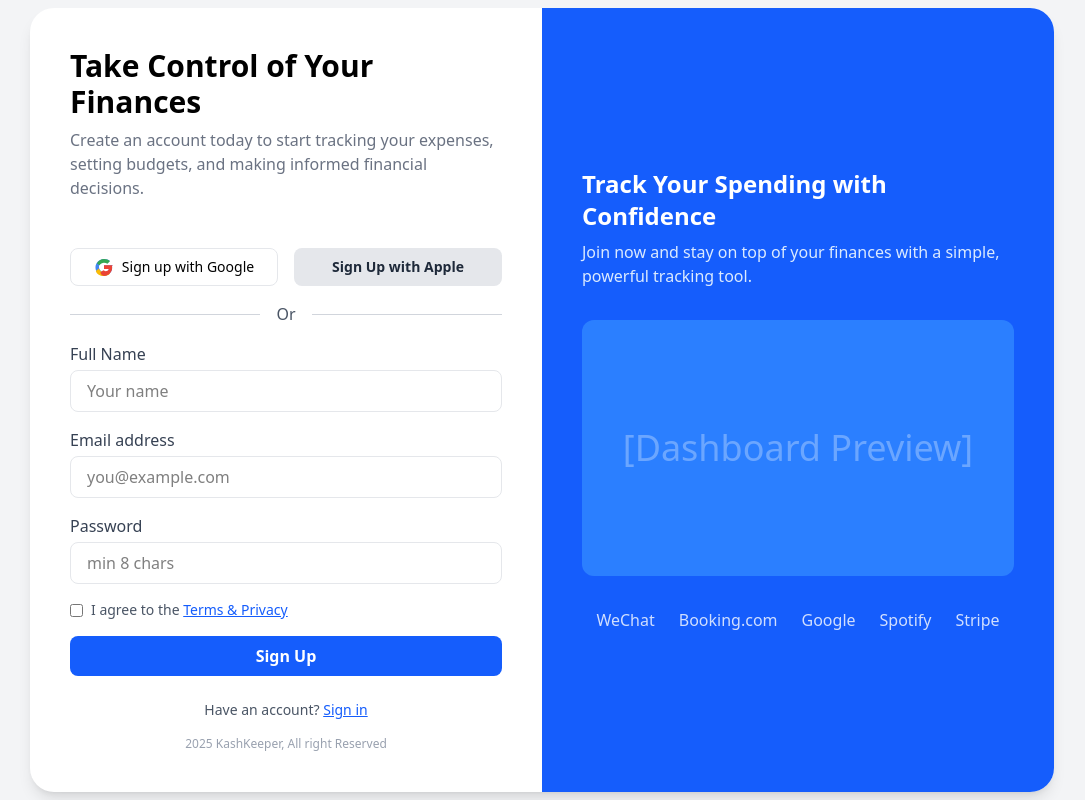
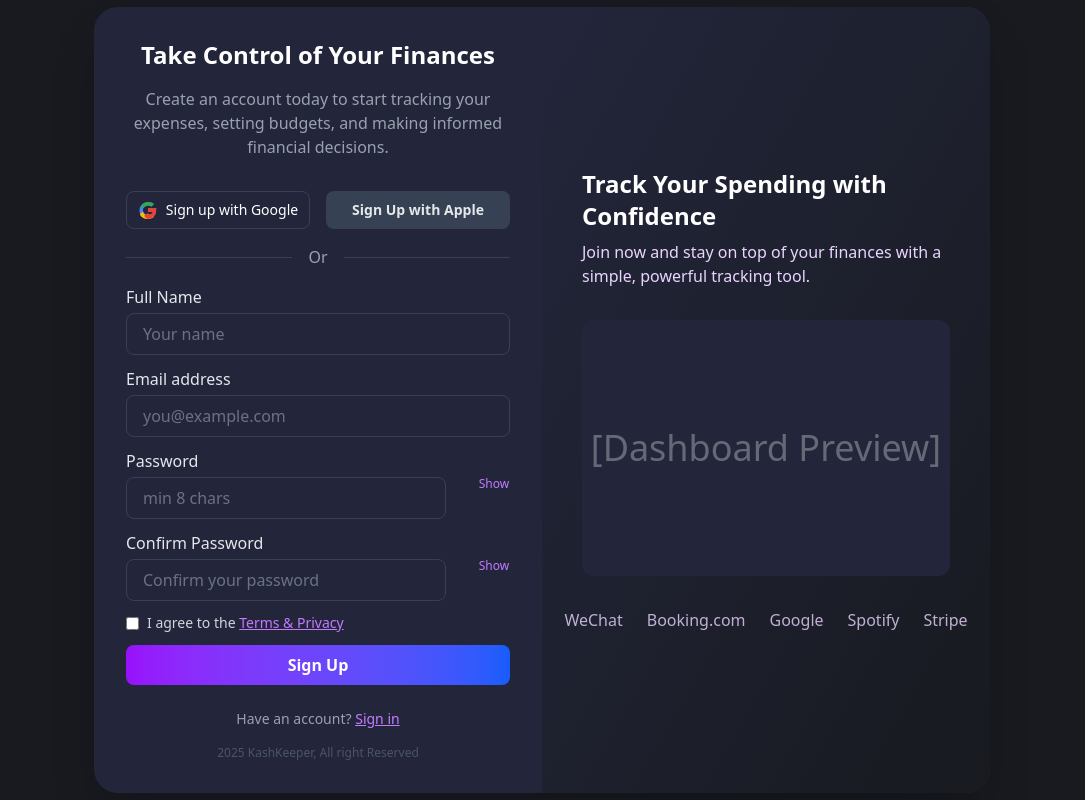
Before and after one commit to RosmeoP/expense-tracker, a React (Vite) app: page /signup in a window 1280 px wide. Shown: the whole page, without its empty margins (98-1183 px from the left). Built offline with nearby package versions, Linux system fonts and the light colour scheme.

Commit message:
feat: enhance login and sign-up pages with improved UI and validation

```diff
--- a/src/pages/login.tsx
+++ b/src/pages/login.tsx
@@ -23,67 +23,67 @@ const Login = () => {
   };
 
   return (
-    <div className="min-h-screen flex items-center justify-center bg-gray-100 px-4">
-      <div className="flex flex-col md:flex-row bg-white rounded-3xl shadow-2xl overflow-hidden max-w-5xl w-full">
+    <div className="min-h-screen flex items-center justify-center bg-[#181A20] px-4">
+      <div className="flex flex-col md:flex-row bg-[#23263b] rounded-3xl shadow-2xl overflow-hidden max-w-5xl w-full">
         {/* Left: Login Form */}
-        <div className="w-full md:w-1/2 p-12 md:p-16 flex flex-col justify-center">
+        <div className="w-full md:w-1/2 p-8 md:p-12 flex flex-col justify-center">
           {/* Logo */}
           <div className="flex justify-center mb-4">
             <img src="/logo192.png" alt="Expense Tracker Logo" className="w-16 h-16" />
           </div>
-          <h2 className="text-3xl font-bold text-gray-800 text-center mb-4">Sign In</h2>
-          <p className="text-center text-gray-500 mb-8">Welcome back! Please enter your details</p>
+          <h2 className="text-3xl font-bold text-white text-center mb-4">Sign In</h2>
+          <p className="text-center text-gray-400 mb-8">Welcome back! Please enter your details</p>
           <form onSubmit={handleSubmit} className="space-y-5">
             <div>
-              <label className="block text-base font-medium text-gray-700">Email</label>
+              <label className="block text-base font-medium text-gray-200">Email</label>
               <input
                 type="email"
                 value={email}
                 onChange={(e) => setEmail(e.target.value)}
                 required
-                className="mt-1 w-full px-4 py-3 border border-gray-300 rounded-lg shadow-sm focus:outline-none focus:ring-2 focus:ring-blue-500"
+                className="mt-1 w-full px-4 py-3 bg-[#23263b] border border-gray-700 rounded-lg shadow-sm focus:outline-none focus:ring-2 focus:ring-purple-500 text-white placeholder-gray-500"
                 placeholder="Enter your email"
               />
             </div>
             <div>
-              <label className="block text-base font-medium text-gray-700">Password</label>
+              <label className="block text-base font-medium text-gray-200">Password</label>
               <input
                 type="password"
                 value={password}
                 onChange={(e) => setPassword(e.target.value)}
                 required
-                className="mt-1 w-full px-4 py-3 border border-gray-300 rounded-lg shadow-sm focus:outline-none focus:ring-2 focus:ring-blue-500"
+                className="mt-1 w-full px-4 py-3 bg-[#23263b] border border-gray-700 rounded-lg shadow-sm focus:outline-none focus:ring-2 focus:ring-purple-500 text-white placeholder-gray-500"
                 placeholder="Enter your password"
               />
             </div>
             <div className="flex items-center justify-between">
-              <label className="flex items-center text-base text-gray-600">
+              <label className="flex items-center text-base text-gray-400">
                 <input
                   type="checkbox"
                   checked={remember}
                   onChange={() => setRemember(!remember)}
-                  className="mr-2 accent-blue-600"
+                  className="mr-2 accent-purple-500"
                 />
                 Remember for 30 days
               </label>
-              <a href="/forgot-password" className="text-base text-blue-600 hover:underline">
+              <a href="/forgot-password" className="text-base text-purple-400 hover:underline">
                 Forgot password?
               </a>
             </div>
             <button
               type="submit"
-              className="w-full bg-blue-600 text-white font-semibold py-3 rounded-lg hover:bg-blue-700 transition"
+              className="w-full bg-gradient-to-r from-purple-600 to-blue-600 text-white font-semibold py-3 rounded-lg hover:from-purple-700 hover:to-blue-700 transition"
             >
               Sign in
             </button>
             <div className="flex items-center my-3">
-              <div className="flex-grow border-t border-gray-200"></div>
+              <div className="flex-grow border-t border-gray-700"></div>
               <span className="mx-3 text-gray-400 text-sm">OR</span>
-              <div className="flex-grow border-t border-gray-200"></div>
+              <div className="flex-grow border-t border-gray-700"></div>
             </div>
             <button
               type="button"
-              className="w-full flex items-center justify-center gap-2 border border-gray-300 py-3 rounded-lg hover:bg-gray-50 transition"
+              className="w-full flex items-center justify-center gap-2 border border-gray-700 bg-[#23263b] py-3 rounded-lg hover:bg-[#282c3f] transition text-white"
             >
               <svg className="w-6 h-6" viewBox="0 0 48 48">
                 <g>
@@ -93,44 +93,44 @@ const Login = () => {
                   <path fill="#EA4335" d="M44.5 20H24v8.5h11.7c-1.2 3.2-4.1 5.5-7.7 5.5-2.2 0-4.2-.7-5.7-2l-7 5.4C15.7 41.1 19.5 45.5 24 45.5c10.5 0 19.5-8.5 19.5-19.5 0-1.3-.1-2.5-.3-3.5z"/>
                 </g>
               </svg>
-              Sign up with Google
+              Sign in with Google
             </button>
-            <p className="text-center text-base text-gray-500 mt-5">
+            <p className="text-center text-base text-gray-400 mt-5">
               Don't have an account?{' '}
-              <a href="/signup" className="text-blue-600 hover:underline">
+              <a href="/signup" className="text-purple-400 hover:underline">
                 Sign up
               </a>
             </p>
           </form>
         </div>
         {/* Right: Welcome Panel */}
-        <div className="hidden md:flex flex-col justify-center items-center w-1/2 bg-blue-600 text-white px-12 py-10">
-          <h2 className="text-4xl font-bold mb-4 text-center">Welcome back!</h2>
-          <p className="text-xl font-semibold mb-4 text-center">Please sign in to your Expense Tracker account</p>
-          <p className="text-center text-blue-100 mb-10">
+        <div className="hidden md:flex flex-col justify-center items-center w-1/2 bg-gradient-to-br from-[#23263b] to-[#181A20] text-white px-12 py-10">
+          <h2 className="text-4xl font-bold mb-4 text-center text-white">Welcome back!</h2>
+          <p className="text-xl font-semibold mb-4 text-center text-purple-200">Please sign in to your Expense Tracker account</p>
+          <p className="text-center text-purple-200 mb-10">
             Track your expenses, analyze your spending, and reach your financial goals.
           </p>
           {/* Placeholder for chart/graphic */}
           <div className="w-full flex flex-col items-center">
-            <div className="bg-white rounded-xl p-6 w-72 shadow-md mb-6">
-              <div className="text-blue-600 font-bold text-base mb-3">Monthly Report</div>
+            <div className="bg-[#23263b] rounded-xl p-6 w-72 shadow-md mb-6">
+              <div className="text-purple-400 font-bold text-base mb-3">Monthly Report</div>
               <div className="flex items-end gap-1 h-24">
-                <div className="bg-blue-200 w-4 h-8 rounded"></div>
-                <div className="bg-blue-300 w-4 h-14 rounded"></div>
-                <div className="bg-blue-400 w-4 h-12 rounded"></div>
-                <div className="bg-blue-500 w-4 h-20 rounded"></div>
-                <div className="bg-blue-400 w-4 h-12 rounded"></div>
-                <div className="bg-blue-300 w-4 h-16 rounded"></div>
-                <div className="bg-blue-200 w-4 h-8 rounded"></div>
+                <div className="bg-purple-200 w-4 h-8 rounded"></div>
+                <div className="bg-purple-300 w-4 h-14 rounded"></div>
+                <div className="bg-purple-400 w-4 h-12 rounded"></div>
+                <div className="bg-purple-500 w-4 h-20 rounded"></div>
+                <div className="bg-purple-400 w-4 h-12 rounded"></div>
+                <div className="bg-purple-300 w-4 h-16 rounded"></div>
+                <div className="bg-purple-200 w-4 h-8 rounded"></div>
               </div>
               <div className="flex justify-between text-sm text-gray-400 mt-3">
                 <span>Jan</span>
                 <span>Jul</span>
               </div>
             </div>
-            <div className="bg-white rounded-xl p-4 w-40 shadow text-center">
-              <div className="text-blue-600 font-bold text-2xl">72%</div>
-              <div className="text-sm text-gray-500">Budget Used</div>
+            <div className="bg-[#23263b] rounded-xl p-4 w-40 shadow text-center">
+              <div className="text-purple-400 font-bold text-2xl">72%</div>
+              <div className="text-sm text-gray-400">Budget Used</div>
             </div>
           </div>
         </div>
--- a/src/pages/signUp.tsx
+++ b/src/pages/signUp.tsx
@@ -6,15 +6,19 @@ const SignUp = () => {
   const [name, setName] = useState('');
   const [email, setEmail] = useState('');
   const [password, setPassword] = useState('');
+  const [confirmPassword, setConfirmPassword] = useState('');
   const [agree, setAgree] = useState(false);
-  const [error, setError] = useState<{ name?: string; email?: string; password?: string; agree?: string; general?: string }>({});
+  const [error, setError] = useState<{ name?: string; email?: string; password?: string; confirmPassword?: string; agree?: string; general?: string }>({});
   const [loading, setLoading] = useState(false);
+  const [showPassword, setShowPassword] = useState(false);
+  const [showConfirmPassword, setShowConfirmPassword] = useState(false);
   const navigate = useNavigate();
 
   const handleInputChange = (field: string, value: string | boolean) => {
     if (field === 'name') setName(value as string);
     if (field === 'email') setEmail(value as string);
     if (field === 'password') setPassword(value as string);
+    if (field === 'confirmPassword') setConfirmPassword(value as string);
     if (field === 'agree') setAgree(value as boolean);
 
     setError((prevError) => ({
@@ -31,9 +35,10 @@ const SignUp = () => {
     if (!name) formError.name = 'Full name is required.';
     if (!email) formError.email = 'Email address is required.';
     if (!password) formError.password = 'Password is required.';
+    if (password !== confirmPassword) formError.confirmPassword = 'Passwords do not match.';
     if (!agree) formError.agree = 'You must agree to the terms and privacy policy to continue.';
 
-    if (formError.name || formError.email || formError.password || formError.agree) {
+    if (formError.name || formError.email || formError.password || formError.confirmPassword || formError.agree) {
       setError(formError);
       return;
     }
@@ -51,23 +56,24 @@ const SignUp = () => {
   };
 
   return (
-    <div className="min-h-screen bg-gray-100 flex items-center justify-center">
-      <div className="bg-white rounded-3xl shadow-lg flex w-full max-w-5xl overflow-hidden">
-        <div className="w-full md:w-1/2 p-10 flex flex-col justify-center">
-          <h2 className="text-3xl font-bold mb-2">Take Control of Your Finances</h2>
-          <p className="text-gray-500 mb-6">Create an account today to start tracking your expenses, setting budgets, and making informed financial decisions.</p>
+    <div className="min-h-screen flex items-center justify-center bg-[#181A20]">
+      <div className="bg-[#23263b] rounded-3xl shadow-2xl flex w-full max-w-4xl overflow-hidden">
+        {/* Left Form Section */}
+        <div className="w-full md:w-1/2 p-8 flex flex-col justify-center">
+          <h2 className="text-2xl font-bold mb-4 text-center text-white">Take Control of Your Finances</h2>
+          <p className="text-gray-400 mb-4 text-center">Create an account today to start tracking your expenses, setting budgets, and making informed financial decisions.</p>
 
           {error.general && (
-            <div className="bg-red-100 text-red-700 p-3 rounded-md mb-4">
+            <div className="bg-red-900 text-red-300 p-3 rounded-md mb-4">
               {error.general}
             </div>
           )}
 
-         <div className="mt-6 text-center">
+          <div className="mt-4 text-center">
             <div className="flex justify-center gap-4 mb-4">
               <button
                 type="button"
-                className="w-1/2 flex items-center justify-center gap-2 border border-gray-200 py-2 rounded-lg hover:bg-gray-50 transition text-sm"
+                className="w-1/2 flex items-center justify-center gap-2 border border-gray-700 bg-[#23263b] py-2 rounded-lg hover:bg-[#282c3f] transition text-sm text-white"
               >
                 <svg className="w-5 h-5" viewBox="0 0 48 48">
                   <g>
@@ -81,56 +87,91 @@ const SignUp = () => {
               </button>
               <button
                 onClick={() => console.log('Login with Apple')}
-                className="w-1/2 bg-gray-200 text-gray-800 py-2 rounded-lg font-semibold hover:bg-gray-300 transition text-sm"
+                className="w-1/2 bg-gray-700 text-gray-200 py-2 rounded-lg font-semibold hover:bg-gray-600 transition text-sm"
               >
                 Sign Up with Apple
               </button>
             </div>
             <div className="flex items-center mb-4">
-              <hr className="flex-1 border-gray-300" />
-              <span className="mx-4 text-gray-600">Or</span>
-              <hr className="flex-1 border-gray-300" />
+              <hr className="flex-1 border-gray-700" />
+              <span className="mx-4 text-gray-400">Or</span>
+              <hr className="flex-1 border-gray-700" />
             </div>
           </div>
 
-          <form className="space-y-4" onSubmit={handleSubmit}>
+        <form className="space-y-3" onSubmit={handleSubmit}>
           <div>
-              <label className="block text-gray-700 font-medium mb-1">Full Name</label>
+            <label className="block text-gray-200 font-medium mb-1">Full Name</label>
             <input
               type="text"
-                className="w-full px-4 py-2 border border-gray-200 rounded-lg focus:outline-none focus:ring-2 focus:ring-blue-200"
+              className="w-full px-4 py-2 bg-[#23263b] border border-gray-700 rounded-lg focus:outline-none focus:ring-2 focus:ring-purple-500 text-white placeholder-gray-500"
               value={name}
               onChange={(e) => handleInputChange('name', e.target.value)}
               placeholder="Your name"
             />
-              {error.name && <p className="text-red-600 text-sm">{error.name}</p>}
+            {error.name && (
+              <p className="text-red-400 text-xs mt-1">{error.name}</p>
+            )}
           </div>
 
           <div>
-              <label className="block text-gray-700 font-medium mb-1">Email address</label>
+            <label className="block text-gray-200 font-medium mb-1">Email address</label>
             <input
               type="email"
-                className="w-full px-4 py-2 border border-gray-200 rounded-lg focus:outline-none focus:ring-2 focus:ring-blue-200"
+              className="w-full px-4 py-2 bg-[#23263b] border border-gray-700 rounded-lg focus:outline-none focus:ring-2 focus:ring-purple-500 text-white placeholder-gray-500"
               value={email}
               onChange={(e) => handleInputChange('email', e.target.value)}
               placeholder="you@example.com"
             />
-              {error.email && <p className="text-red-600 text-sm">{error.email}</p>}
+            {error.email && (
+              <p className="text-red-400 text-xs mt-1">{error.email}</p>
+            )}
           </div>
-
-            <div>
+            <div className="flex items-center justify-between">
+              <div className="w-10/12">
                 <div className="flex justify-between items-center">
-                <label className="block text-gray-700 font-medium mb-1">Password</label>
+                  <label className="block text-gray-200 font-medium mb-1">Password</label>
                 </div>
                 <input
-                type="password"
-                className="w-full px-4 py-2 border border-gray-200 rounded-lg focus:outline-none focus:ring-2 focus:ring-blue-200"
+                  type={showPassword ? 'text' : 'password'}
+                  className="w-full px-4 py-2 bg-[#23263b] border border-gray-700 rounded-lg focus:outline-none focus:ring-2 focus:ring-purple-500 text-white placeholder-gray-500"
                   value={password}
                   onChange={(e) => handleInputChange('password', e.target.value)}
                   minLength={8}
                   placeholder="min 8 chars"
                 />
-              {error.password && <p className="text-red-600 text-sm">{error.password}</p>}
+                {error.password && <p className="text-red-400 text-xs mt-1">{error.password}</p>}
+              </div>
+              <button
+                type="button"
+                onClick={() => setShowPassword(!showPassword)}
+                className="w-1/12 text-xs text-purple-400"
+              >
+                {showPassword ? 'Hide' : 'Show'}
+              </button>
+            </div>
+
+            <div className="flex items-center justify-between">
+              <div className="w-10/12">
+                <div className="flex justify-between items-center">
+                  <label className="block text-gray-200 font-medium mb-1">Confirm Password</label>
+                </div>
+                <input
+                  type={showConfirmPassword ? 'text' : 'password'}
+                  className="w-full px-4 py-2 bg-[#23263b] border border-gray-700 rounded-lg focus:outline-none focus:ring-2 focus:ring-purple-500 text-white placeholder-gray-500"
+                  value={confirmPassword}
+                  onChange={(e) => handleInputChange('confirmPassword', e.target.value)}
+                  placeholder="Confirm your password"
+                />
+                {error.confirmPassword && <p className="text-red-400 text-xs mt-1">{error.confirmPassword}</p>}
+              </div>
+              <button
+                type="button"
+                onClick={() => setShowConfirmPassword(!showConfirmPassword)}
+                className="w-1/12 text-xs text-purple-400"
+              >
+                {showConfirmPassword ? 'Hide' : 'Show'}
+              </button>
             </div>
 
             <div className="flex items-center gap-2">
@@ -138,36 +179,38 @@ const SignUp = () => {
                 type="checkbox"
                 checked={agree}
                 onChange={(e) => handleInputChange('agree', e.target.checked)}
+                className="accent-purple-500"
               />
-              <span className="text-gray-600 text-sm">
-                I agree to the <a href="#" className="text-blue-600 underline">Terms & Privacy</a>
+              <span className="text-gray-300 text-sm">
+                I agree to the <a href="#" className="text-purple-400 underline">Terms & Privacy</a>
               </span>
-              {error.agree && <p className="text-red-600 text-sm">{error.agree}</p>}
+              {error.agree && <p className="text-red-400 text-xs mt-1">{error.agree}</p>}
             </div>
 
             <button
               type="submit"
-              className="w-full bg-blue-600 text-white py-2 rounded-lg font-semibold hover:bg-blue-700 transition"
+              className="w-full bg-gradient-to-r from-purple-600 to-blue-600 text-white py-2 rounded-lg font-semibold hover:from-purple-700 hover:to-blue-700 transition"
               disabled={loading}
             >
               {loading ? 'Signing Up...' : 'Sign Up'}
             </button>
           </form>
 
-          <div className="mt-6 text-center text-gray-600 text-sm">
-            Have an account? <a href="/login" className="text-blue-600 underline">Sign in</a>
+          <div className="mt-6 text-center text-gray-400 text-sm">
+            Have an account? <a href="/login" className="text-purple-400 underline">Sign in</a>
           </div>
 
-          <p className="mt-4 text-xs text-gray-400 text-center">2025 KashKeeper, All right Reserved</p>
+          <p className="mt-4 text-xs text-gray-600 text-center">2025 KashKeeper, All right Reserved</p>
         </div>
 
-        <div className="hidden md:flex w-1/2 bg-blue-600 flex-col justify-center items-center text-white p-10">
-          <h3 className="text-2xl font-bold mb-2">Track Your Spending with Confidence</h3>
-          <p className="mb-8 text-blue-100">Join now and stay on top of your finances with a simple, powerful tracking tool.</p>
-          <div className="w-full h-64 bg-blue-500 rounded-xl flex items-center justify-center">
+        {/* Right Panel Section */}
+        <div className="hidden md:flex w-1/2 bg-gradient-to-br from-[#23263b] to-[#181A20] flex-col justify-center items-center text-white p-10">
+          <h3 className="text-2xl font-bold mb-2 text-white">Track Your Spending with Confidence</h3>
+          <p className="mb-8 text-purple-200">Join now and stay on top of your finances with a simple, powerful tracking tool.</p>
+          <div className="w-full h-64 bg-[#23263b] rounded-xl flex items-center justify-center">
             <span className="text-4xl opacity-30">[Dashboard Preview]</span>
           </div>
-          <div className="flex gap-6 mt-8 opacity-80">
+          <div className="flex gap-6 mt-8 opacity-80 text-purple-200">
             <span>WeChat</span>
             <span>Booking.com</span>
             <span>Google</span>
--- a/src/services/authService.tsx
+++ b/src/services/authService.tsx
@@ -4,9 +4,9 @@ const API_URL = 'http://localhost:3000/api';
 
 // Helper function to check if the token has expired
 const isTokenExpired = (token: string) => {
-  const payload = JSON.parse(atob(token.split('.')[1]));  // Decode the JWT token to get the payload
-  const expiry = payload.exp * 1000;  // Convert expiration time to milliseconds
-  return expiry < Date.now();  // Check if token has expired
+  const payload = JSON.parse(atob(token.split('.')[1]));
+  const expiry = payload.exp * 1000;
+  return expiry < Date.now();
 };
 
 // Register user function
@@ -14,10 +14,8 @@ export const registerUser = async (email: string, password: string, name: string
   try {
     const response = await axios.post(`${API_URL}/register`, { email, password, name }, { withCredentials: true });
 
-    // Save the token in localStorage after registration
     if (response.data.token) {
-      localStorage.setItem('accessToken', response.data.token);  // Save the JWT token in localStorage
-      console.log('Registration successful, token saved:', response.data.token);
+      localStorage.setItem('accessToken', response.data.token);
     }
 
     return response.data;
@@ -77,7 +75,6 @@ export const refreshToken = async () => {
     // Store new tokens
     localStorage.setItem('accessToken', response.data.accessToken);
     localStorage.setItem('refreshToken', response.data.refreshToken);
-    console.log('Token refresh successful, new tokens saved');
     return response.data;
   } catch (error) {
     if (axios.isAxiosError(error)) {
```
Lines whose indentation alone changed are shown as unchanged.
